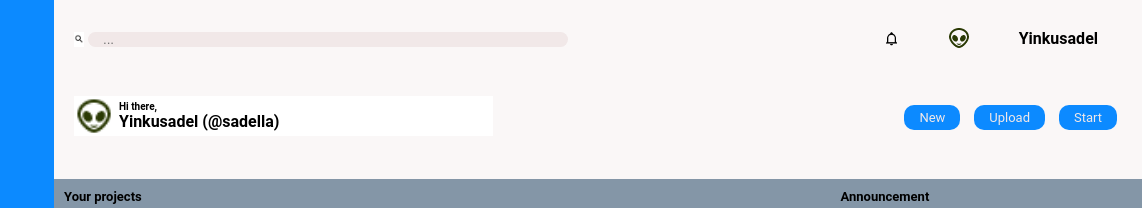
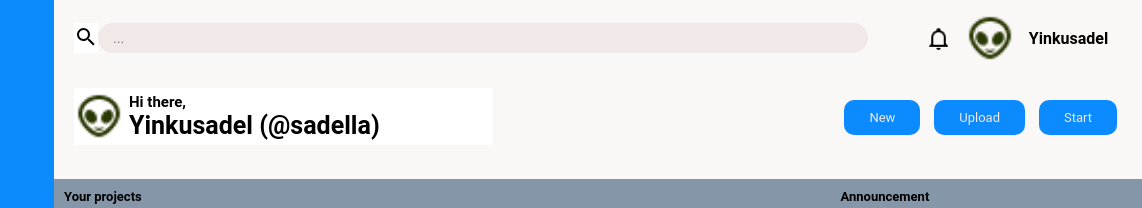
Before and after one commit to Yinkusadel/t.o.p-admin-dashboard, a website: page index.html in a window 1280 px wide. Shown: the top 208 px of the page, 138-1280 px from the left. Drawn offline with Linux system fonts and the light colour scheme.

Commit message:
center head elements updated html css

```diff
--- a/index.html
+++ b/index.html
@@ -71,7 +71,7 @@
         <div class="center-head">
           <div class="head-up">
             <div class="head-upleft">
-              <form action="/action_page.php">
+              <form action="/action_page.php" class="form">
                 <button type="submit">
                   <img src="icons/search.png" alt="search" class="search" />
                 </button>
@@ -81,7 +81,7 @@
 
             <div class="head-upright">
               <img src="icons/notification.png" alt="privacy" class="notification" />
-              <img src="icons/alien.png" alt="privacy" />
+              <img src="icons/alien.png" alt="privacy" class="alien"/>
               Yinkusadel
             </div>
           </div>
--- a/styles.css
+++ b/styles.css
@@ -80,8 +80,15 @@
   height: 7vh;
 }
 
-.search {
-  height: 10px;
+.form {
+  display: flex;
+}
+
+.head-upleft {
+  width: 80%;
+  height: 50px;
+  display: flex;
+  align-items: center;
 }
 
 .head-up input[type="text"] {
@@ -89,7 +96,8 @@
   border: none;
   border-radius: 25px;
   background: #f1e8e8;
-  width: 450px;
+  width: 740px;
+  height: 30px;
 }
 
 .head-up button {
@@ -101,13 +109,13 @@
 .head-upright {
   display: flex;
   align-items: center;
-  justify-content: space-around;
-  width: 25%;
+  justify-content: space-evenly;
+  width: 20%;
   font-weight: bold;
 }
 
 .notification {
-  height: 15px;
+  height: 25px;
 }
 
 /*                 head-up style stops here                     */
@@ -121,7 +129,7 @@
 }
 
 .alien {
-  height: 40px;
+  height: 50px;
 }
 
 .head-bottomleft {
@@ -134,16 +142,17 @@
 .name-text {
   font-weight: bold;
   padding: 5px;
+  font-size: 25px;
 }
 
 .hi {
-  font-size: 10px;
+  font-size: 15px;
 }
 
 .header-nav a {
   text-decoration: none;
   border-radius: 10px;
-  padding: 5px 15px;
+  padding: 10px 25px;
   margin: 5px;
   font-size: small;
   background-color: #0c8aff;
```
